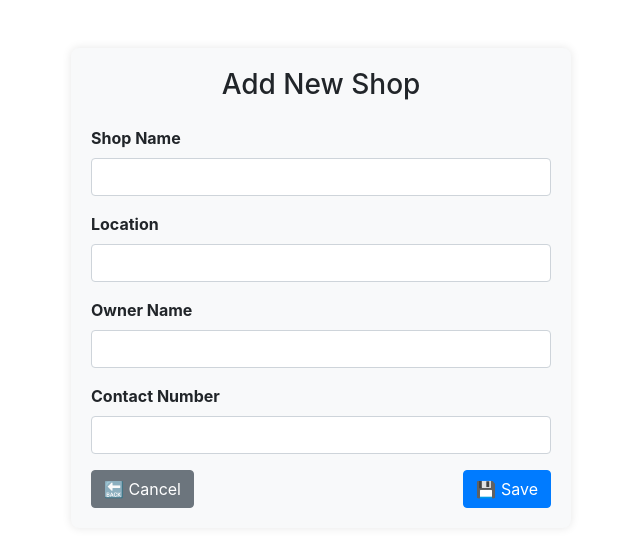
After one commit to MarufSwe/eAccountExpert, a Django app: template sales/templates/shops/shop_form.html in a window 1280 px wide. The commit adds this page. Shown: the top 547 px of the page, without its empty margins (319-959 px from the left). Run offline with Django 3.2, Linux system fonts and the light colour scheme; the template is opened without the code that fills it, so the values that code supplies are empty; some libraries are stand-ins or nearby versions.

Commit message:
shop crud added

```diff
--- a/sales/forms.py
+++ b/sales/forms.py
@@ -4,3 +4,9 @@ from .models import Shop
 class SalesDataForm(forms.Form):
     shop = forms.ModelChoiceField(queryset=Shop.objects.all(), label="Select Shop")
     file = forms.FileField()
+
+
+class ShopForm(forms.ModelForm):
+    class Meta:
+        model = Shop
+        fields = ['name', 'location', 'owner_name', 'contact_number']
--- /dev/null
+++ b/sales/templates/shops/shop_form.html
@@ -0,0 +1,57 @@
+<!DOCTYPE html>
+<html lang="en">
+<head>
+    <meta charset="UTF-8">
+    <meta name="viewport" content="width=device-width, initial-scale=1.0">
+    <title>{% if form.instance.pk %}Edit Shop{% else %}Add New Shop{% endif %}</title>
+    <link rel="stylesheet" href="https://maxcdn.bootstrapcdn.com/bootstrap/4.5.2/css/bootstrap.min.css">
+    <style>
+        .form-container {
+            max-width: 500px;
+            margin: auto;
+            padding: 20px;
+            background: #f8f9fa;
+            border-radius: 8px;
+            box-shadow: 0 0 10px rgba(0, 0, 0, 0.1);
+        }
+        .form-group label {
+            font-weight: bold;
+        }
+    </style>
+</head>
+<body>
+    <div class="container mt-5">
+        <div class="form-container">
+            <h3 class="text-center mb-4">{% if form.instance.pk %}Edit Shop{% else %}Add New Shop{% endif %}</h3>
+            <form method="post">
+                {% csrf_token %}
+
+                <div class="form-group">
+                    <label for="id_name">Shop Name</label>
+                    <input type="text" class="form-control" id="id_name" name="name" value="{{ form.name.value|default_if_none:'' }}" required>
+                </div>
+
+                <div class="form-group">
+                    <label for="id_location">Location</label>
+                    <input type="text" class="form-control" id="id_location" name="location" value="{{ form.location.value|default_if_none:'' }}">
+                </div>
+
+                <div class="form-group">
+                    <label for="id_owner_name">Owner Name</label>
+                    <input type="text" class="form-control" id="id_owner_name" name="owner_name" value="{{ form.owner_name.value|default_if_none:'' }}">
+                </div>
+
+                <div class="form-group">
+                    <label for="id_contact_number">Contact Number</label>
+                    <input type="text" class="form-control" id="id_contact_number" name="contact_number" value="{{ form.contact_number.value|default_if_none:'' }}">
+                </div>
+
+                <div class="d-flex justify-content-between">
+                    <a href="{% url 'upload_sales_data' %}" class="btn btn-secondary">🔙 Cancel</a>
+                    <button type="submit" class="btn btn-primary">💾 Save</button>
+                </div>
+            </form>
+        </div>
+    </div>
+</body>
+</html>
```
Also changed, not shown: sales/templates/sales/upload.html (+10 -5 lines), sales/templates/shops/shop_list.html (added, +49 -0 lines), sales/urls.py (+5 -2 lines), sales/views.py (+42 -1 lines).
